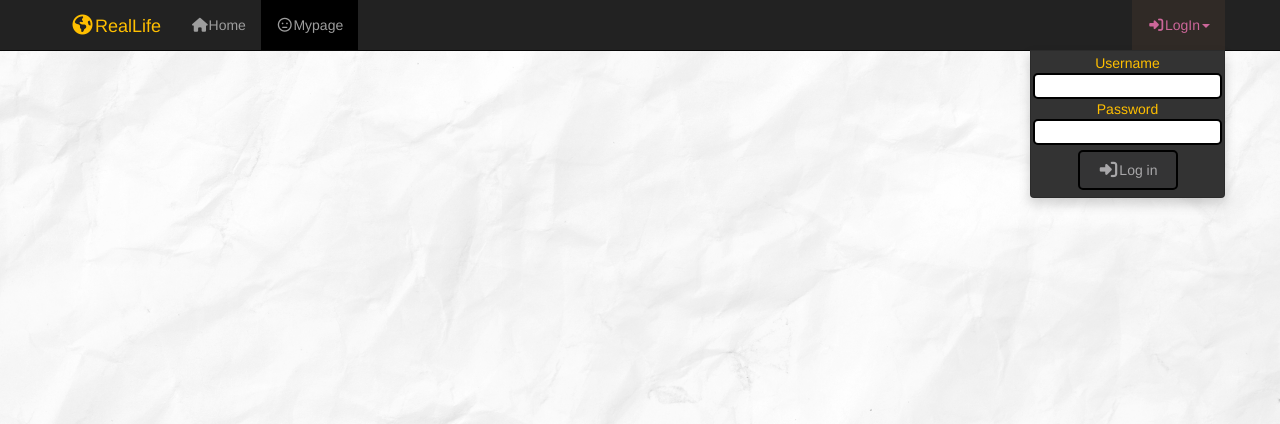
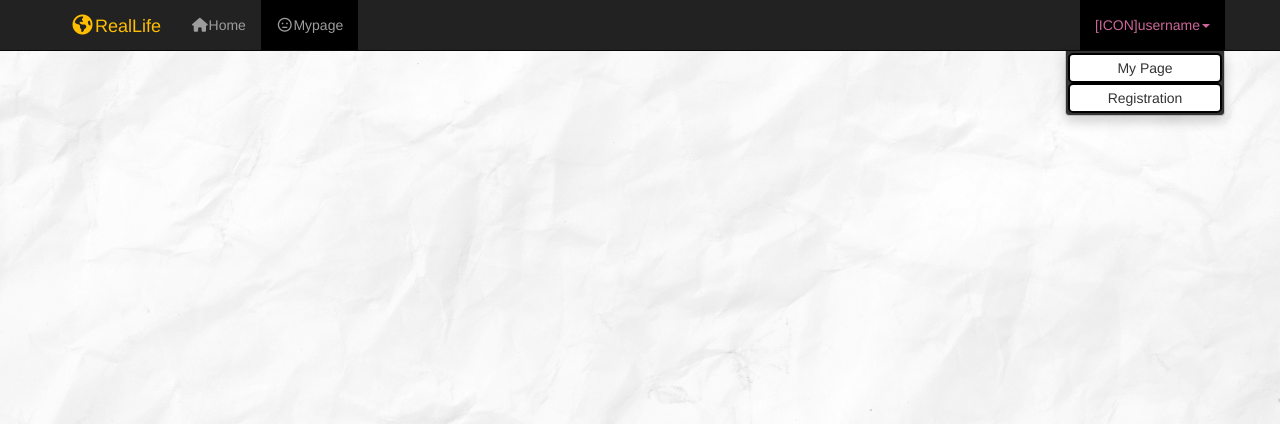
Before and after one commit to House-Yutaka/RealLife, a PHP site: page / in a window 1280 px wide, after a click that opens the changed part. Shown: the top 424 px of the page. Run offline with PHP 8.4, Linux system fonts and the light colour scheme; some libraries are stand-ins or nearby versions.

Commit message:
changed header's design

```diff
--- a/parts/header.php
+++ b/parts/header.php
@@ -45,9 +45,9 @@
 				</ul>
 				<ul class="nav navbar-nav navbar-right">
 
-					<?php if ("ログインしてる?" == "false" || true) { ?>
-					<li><a class="dropdown-toggle" data-toggle="dropdown" href="#" style="background: #302A26;"><span class="loginstyle faa-parent animated-hover"><i class="fa fa-sign-in fa-fw faa-horizontal" aria-hidden="true"></i>LogIn<b class="caret"></b></span></a>
-						<ul class="dropdown-menu" style="padding: 2px; background: #333; color: #FFBF00; text-align: center;">
+					<?php if ("ログインしてる?" == "false") { ?>
+					<li><a class="dropdown-toggle" data-toggle="dropdown" href="#" style="background: #000000;"><span class="loginstyle faa-parent animated-hover"><i class="fa fa-sign-in fa-fw faa-horizontal" aria-hidden="true"></i>LogIn<b class="caret"></b></span></a>
+						<ul class="dropdown-menu dropdownStyle">
 
 							<form>
 								<li>Username<input type="text" name="" class="square_tv" oninput="onUsername(value)" id="inputUsername"></li>
@@ -59,9 +59,9 @@
 					</li>
 					<?php }?>
 
-					<?php if ("ログインしてる?" == "true") { ?>
-					<li><a class="dropdown-toggle" data-toggle="dropdown" href="#" style="background: #302A26;"><span class="loginstyle faa-parent animated-hover"><i class="fa fa-sign-in fa-fw faa-horizontal" aria-hidden="true"></i>LogIn<b class="caret"></b></span></a>
-						<ul class="dropdown-menu" style="padding: 2px; background: #333; color: #FFBF00; text-align: center;">
+					<?php if ("ログインしてる?" == "true" || true) { ?>
+					<li><a class="dropdown-toggle" data-toggle="dropdown" href="#" style="background: #000000;"><span class="loginstyle">[ICON]username<b class="caret"></b></span></a>
+						<ul class="dropdown-menu dropdownStyle">
 							<li><a href="#">My Page</a></li>
 							<li><a href="#">Registration</a></li>
 						</ul>
--- a/styles/style.css
+++ b/styles/style.css
@@ -52,3 +52,21 @@ body {
 	background: #343435;
 	color: #A8A7A9;
 }
+
+.dropdownStyle{
+padding: 2px;
+background-color: #333;
+color: #FFBF00;
+text-align: center;
+}
+
+.dropdownStyle li{
+	background-color: #FFFFFF;
+	border: solid 2px #000000;
+	border-radius: 5px;
+}
+.dropdownStyle li:hover{
+	background-color: #FFFFFF;
+	border: solid 2px #000000;
+	border-radius: 5px;
+}
```
